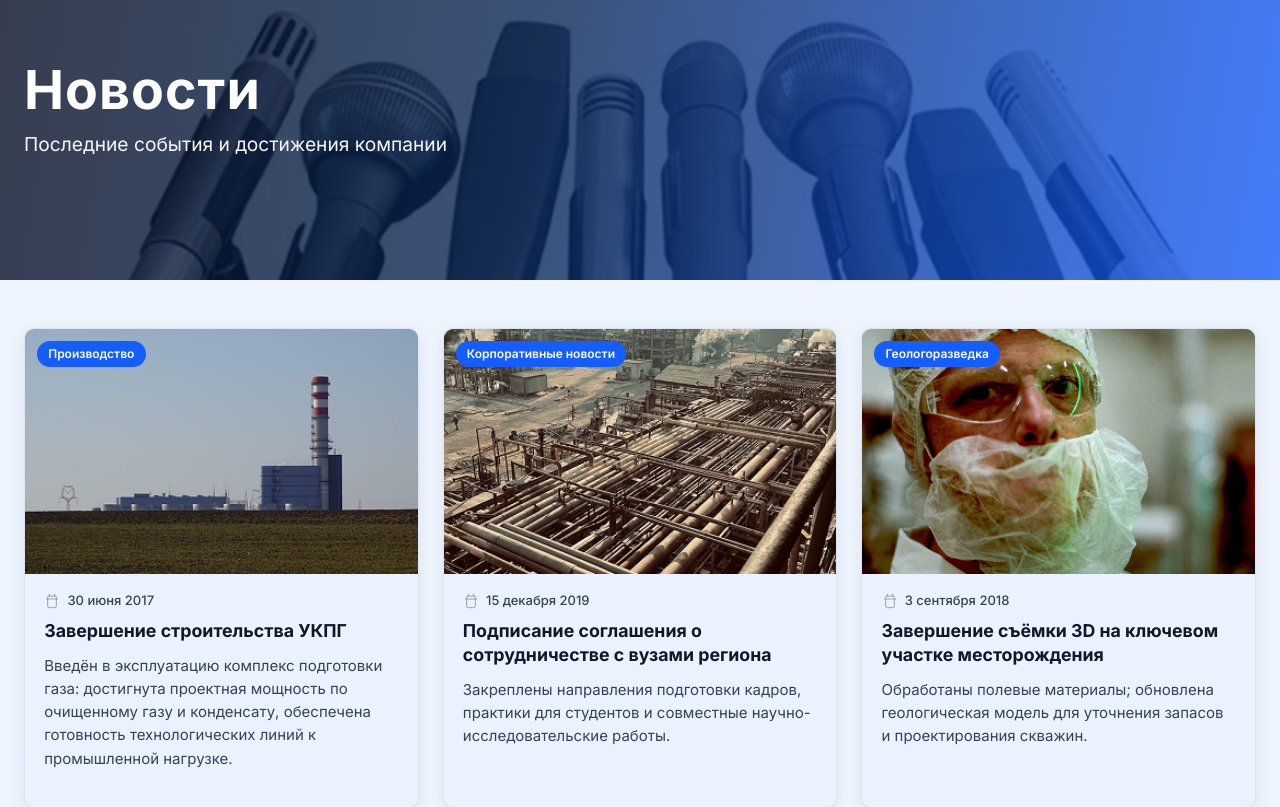
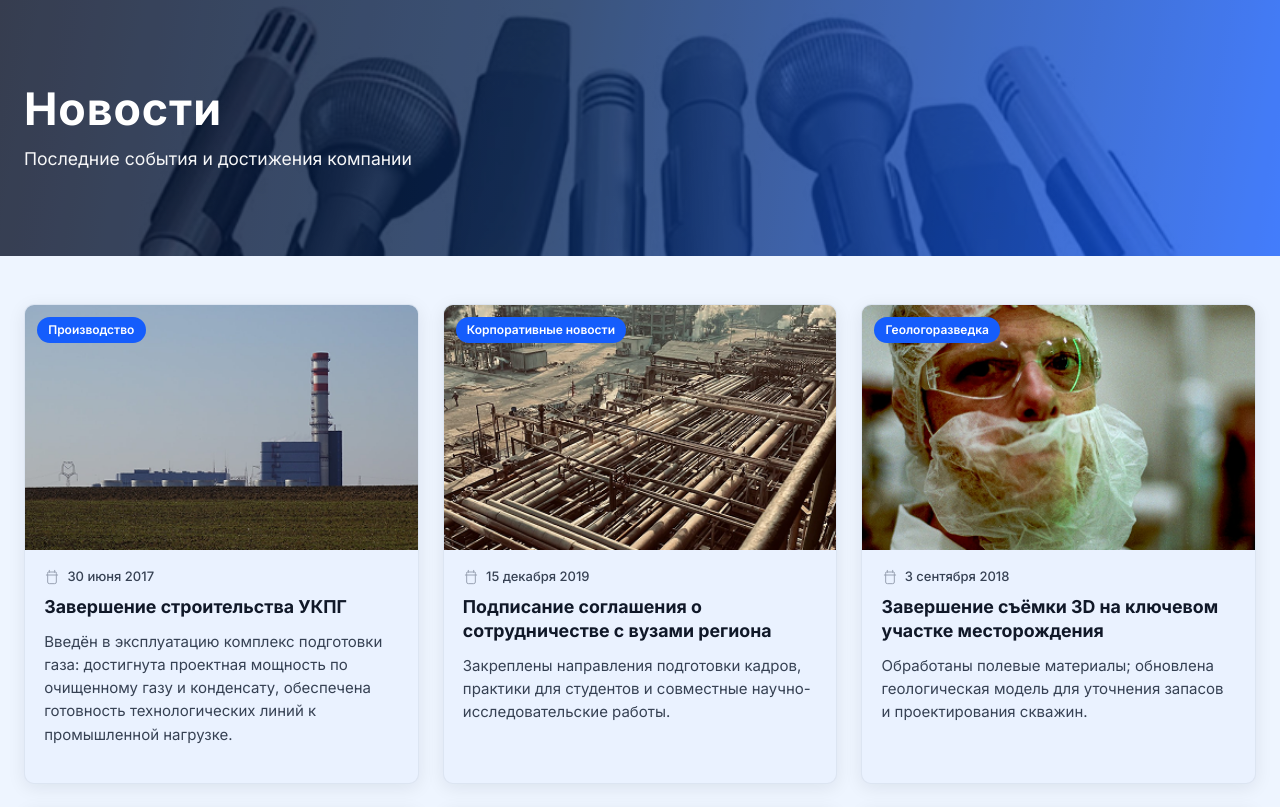
Before and after one commit to vesker034/BYKOVOGAZ, a Django app: page /press/news/ in a window 1280 px wide. Shown: the part 90-897 px from the top of the page. Run offline with Django 5.2, Linux system fonts and the light colour scheme.

Commit message:
Унифицировать hero-блоки внутренних страниц

```diff
--- a/static/css/figma-pages.css
+++ b/static/css/figma-pages.css
@@ -102,8 +102,10 @@
     position: relative;
     isolation: isolate;
     overflow: hidden;
-    min-height: 17.5rem;
-    padding: clamp(2.5rem, 5vw, 3.75rem) 0 clamp(3rem, 6vw, 4.5rem);
+    min-height: clamp(16rem, 20vw, 18rem);
+    display: flex;
+    align-items: center;
+    padding: clamp(2.5rem, 5vw, 3.5rem) 0;
 }
 
 .figma-page-hero__media {
@@ -133,12 +135,13 @@
     position: relative;
     z-index: 1;
     text-align: left;
+    width: 100%;
 }
 
 .figma-page-hero__title {
     margin: 0 0 0.65rem;
     font-family: var(--font-heading);
-    font-size: clamp(2rem, 2.2rem + 2.2vw, 3.35rem);
+    font-size: clamp(2rem, 1.6rem + 1.5vw, 3rem);
     font-weight: 700;
     line-height: 1.12;
     letter-spacing: 0.02em;
@@ -147,8 +150,8 @@
 
 .figma-page-hero__subtitle {
     margin: 0;
-    max-width: 38rem;
-    font-size: clamp(1rem, 0.95rem + 0.35vw, 1.2rem);
+    max-width: 36rem;
+    font-size: clamp(0.98rem, 0.93rem + 0.25vw, 1.1rem);
     font-weight: 400;
     line-height: 1.55;
     color: rgba(255, 255, 255, 0.96);
--- a/static/css/style.css
+++ b/static/css/style.css
@@ -83,10 +83,10 @@ a:hover {
 .page-hero {
     position: relative;
     isolation: isolate;
-    min-height: clamp(15rem, 18vw, 18rem);
+    min-height: clamp(16rem, 20vw, 18rem);
     display: flex;
-    align-items: flex-end;
-    padding: clamp(2.75rem, 5vw, 3.75rem) 0 clamp(3rem, 6vw, 4.25rem);
+    align-items: center;
+    padding: clamp(2.5rem, 5vw, 3.5rem) 0;
     background-color: #0a1f4a;
     color: #fff;
     overflow: hidden;
@@ -179,11 +179,6 @@ a:hover {
         linear-gradient(118deg, rgba(7, 20, 50, 0.84) 0%, rgba(14, 45, 108, 0.72) 42%, rgba(21, 93, 252, 0.26) 74%, rgba(8, 24, 66, 0.82) 100%);
 }
 
-.page-hero.page-hero--career {
-    min-height: clamp(20rem, 26vw, 24rem);
-    padding-bottom: clamp(3.75rem, 6vw, 5.5rem);
-}
-
 .page-hero--contacts {
     --page-hero-bg-position: center 66%;
     --page-hero-scrim:
@@ -194,21 +189,22 @@ a:hover {
     position: relative;
     z-index: 1;
     text-align: left;
+    width: 100%;
 }
 
 .page-hero__title {
     margin: 0 0 0.65rem;
     font-family: var(--font-heading);
     font-weight: 700;
-    font-size: clamp(2rem, 1.7rem + 1.4vw, 3rem);
+    font-size: clamp(2rem, 1.6rem + 1.5vw, 3rem);
     line-height: 1.12;
     letter-spacing: 0.02em;
 }
 
 .page-hero__lead {
     margin: 0;
-    max-width: 38rem;
-    font-size: clamp(1rem, 0.95rem + 0.25vw, 1.125rem);
+    max-width: 36rem;
+    font-size: clamp(0.98rem, 0.93rem + 0.25vw, 1.1rem);
     line-height: 1.55;
     color: rgba(255, 255, 255, 0.94);
 }
```
